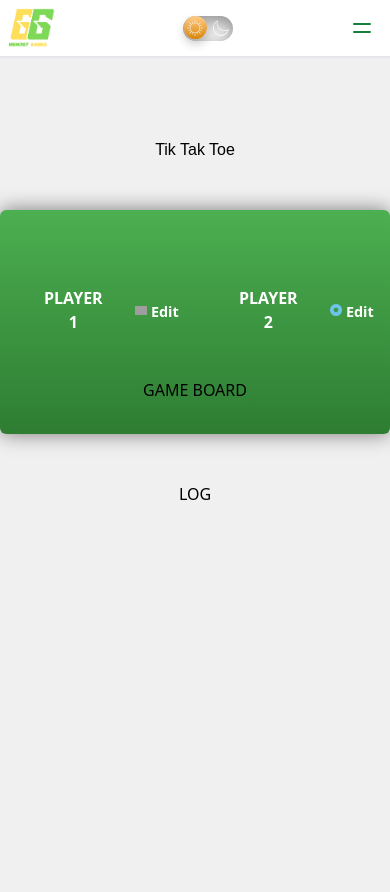
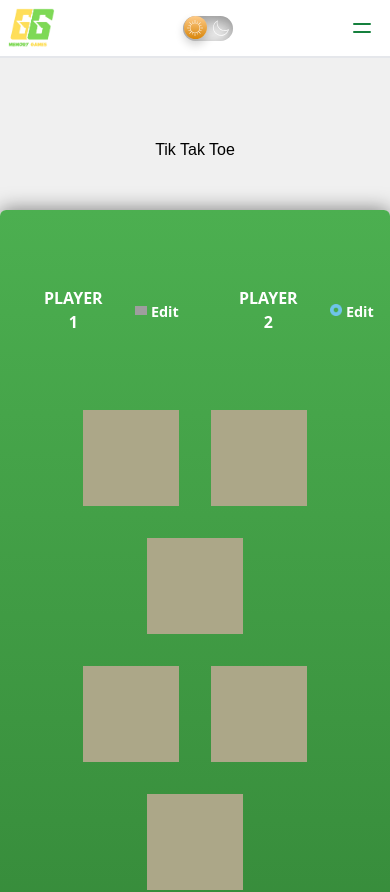
Before and after one commit to mmcgovern25/TheGrandmaKGames, a React (Vite) app: page /tiktaktoe in a window 390 px wide. Shown: the top 892 px of the page. Before the commit the page ends 844 px from the top, so only its background shows below. Built offline with nearby package versions, Linux system fonts and the light colour scheme; grey boxes are pictures that could not be loaded; a web font is replaced by a local one.

Commit message:
gameboard pt 1

```diff
--- /dev/null
+++ b/src/TTTcomponents/Gameboard.jsx
@@ -0,0 +1,37 @@
+import { useState } from "react";
+
+const initialGameBoard = [
+  [null, null, null],  // Added a comma here
+  [null, null, null],  // Added a comma here
+  [null, null, null]
+];
+
+export default function GameBoard() {
+
+  const [gameBoard, setGameBoard] = useState(initialGameBoard)
+
+  function handleSelectSquare(rowIndex, colIndex) {
+    setGameBoard((prevGameBoard) => {
+      const updatedBoard = [...prevGameBoard.map(innerArray => [...innerArray])]
+      prevGameBoard[rowIndex][colIndex] = 'X';
+      return updatedBoard;
+    })
+  }
+
+
+  return (
+    <ol id="game-board">
+      {gameBoard.map((row, rowIndex) => (
+        <li key={rowIndex}>
+          <ol>
+            {row.map((playerSymbol, colIndex) => (
+              <li key={colIndex}>
+                <button onClick={() => handleSelectSquare(rowIndex, colIndex)}>{playerSymbol}</button>
+              </li>
+            ))}
+          </ol>
+        </li>
+      ))}
+    </ol>
+  );
+}
--- a/src/extraCSS/Tiktaktoe.css
+++ b/src/extraCSS/Tiktaktoe.css
@@ -150,6 +150,15 @@
   cursor: pointer;
   font-family: 'Caprasimo', cursive;
   padding: 1rem;
+}
+
+/* Media query for small mobile screens */
+@media (max-width: 600px) {
+  #game-board button {
+    width: 6rem;
+    height: 6rem;
+    font-size: 4rem; /* Adjust the font size proportionally */
+  }
 }
 
 #game-over {
--- a/src/pages/TikTakToe.jsx
+++ b/src/pages/TikTakToe.jsx
@@ -2,6 +2,7 @@
 import Player from '../TTTcomponents/Player';
 import '../extraCSS/Tiktaktoe.css'
 import { blueo, redx } from '../assets';
+import GameBoard from '../TTTcomponents/Gameboard';
 
 function TikTakToe() {
   return (
@@ -15,7 +16,7 @@
           <Player className="player-name" initialName="Player 1" symbol={redx} />
           <Player className="player-name" initialName="Player 2" symbol={blueo} />
         </ol>
-        GAME BOARD
+          <GameBoard />
       </div>
       LOG
   </main>
```
